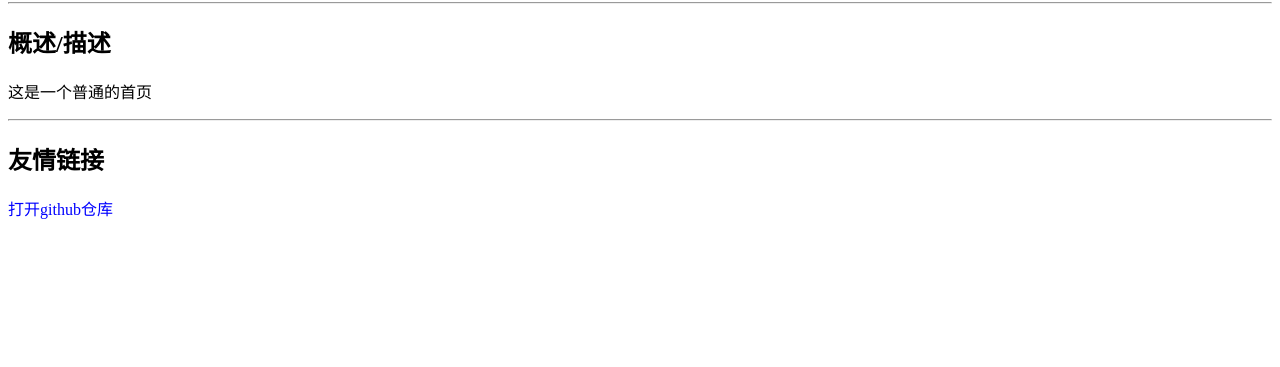
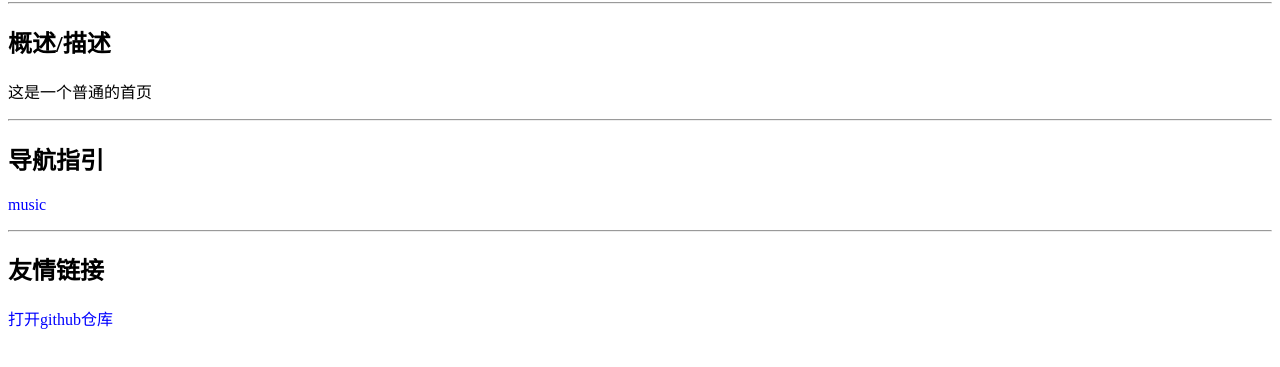
Before and after one commit to mtxgdn/no.2, a plain HTML site: page index.html in a window 1280 px wide. Shown: the part 87-454 px from the top of the page. Drawn offline with Linux system fonts and the light colour scheme.

Commit message:
Update index.html

```diff
--- a/index.html
+++ b/index.html
@@ -17,7 +17,13 @@
     <p>这是一个普通的首页</p>
     <hr>
     <p>
-    <h2>友情链接</h2>
+        <h2>导航指引</h2>
+    <p><a href="https://mtxgdn.github.io/no.2/music" target="_blank" rel="noopener noreferrer" style="color: blue; text-decoration: none; transition: opacity 0.3s;" onmouseover="this.style.opacity='0.8'" onmouseout="this.style.opacity='1'">
+            music
+        </a></p>
+    <hr>
+    <p>
+        <h2>友情链接</h2>
     </p>
     <p><a href="https://github.com/mtxgdn/no.2/" target="_blank" rel="noopener noreferrer" style="color: blue; text-decoration: none; transition: opacity 0.3s;" onmouseover="this.style.opacity='0.8'" onmouseout="this.style.opacity='1'">
             打开github仓库
```
